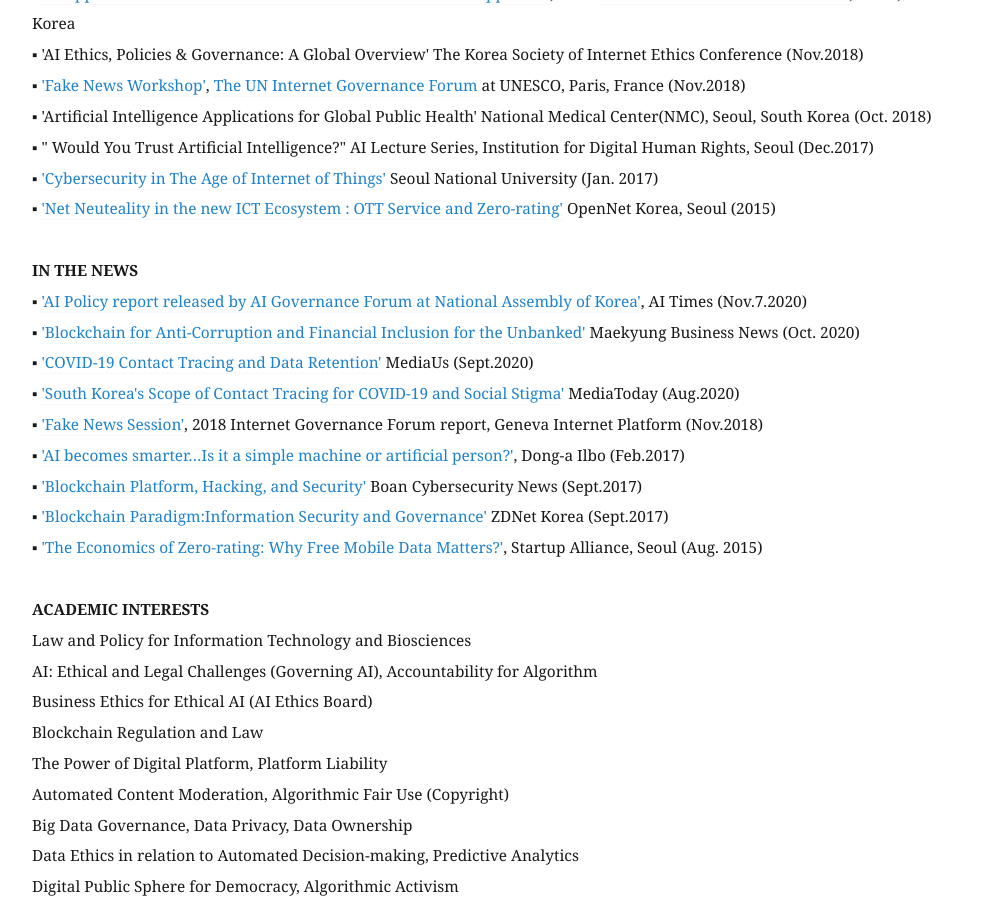
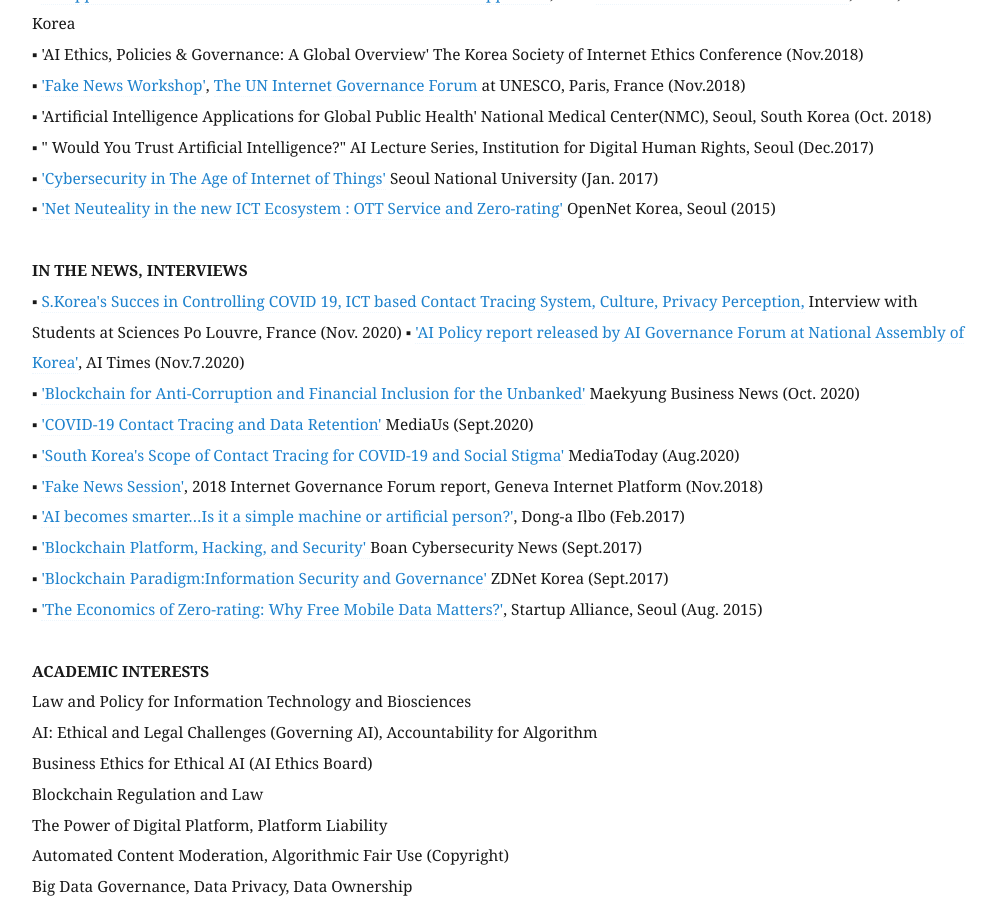
Before and after one commit to eunchangchoi/eunchangchoi.github.io, a Jekyll site: the page built from index.md, in a window 1280 px wide and 900 px high, scrolled down 3685 px. Shown: the whole window, without its empty margins (68-1065 px from the left). Built offline with Jekyll 4.4.1, drawn with Linux system fonts in a browser that asks for light colours.

Commit message:
Update index.md

```diff
--- a/index.md
+++ b/index.md
@@ -79,7 +79,8 @@
 ▪ <a href= "https://www.cis.snu.ac.kr/sub2/2_2_6_3.php?mode=view&number=223&page=1&b_name=meet1_3">'Cybersecurity in The Age of Internet of Things'</a> Seoul National University (Jan. 2017)<br>
 ▪ <a href="https://opennet.or.kr/wp-content/uploads/2015/08/발표자료-Net-Neutrality-OTT-Zero-ratinghandout-2015812-.pdf">'Net Neuteality in the new ICT Ecosystem : OTT Service and Zero-rating'</a> OpenNet Korea, Seoul (2015) <br>
   <br>
- <strong> IN THE NEWS </strong> <br>
+ <strong> IN THE NEWS, INTERVIEWS</strong> <br>
+▪ <a href="https://soundcloud.com/zion-lee-310060380/digikorea"> S.Korea's Succes in Controlling COVID 19, ICT based Contact Tracing System, Culture, Privacy Perception,</a> Interview with Students at Sciences Po Louvre, France (Nov. 2020)
 ▪ <a href="http://www.aitimes.com/news/articleView.html?idxno=133368"> 'AI Policy report released by AI Governance Forum at National Assembly of Korea'</a>, AI Times (Nov.7.2020)<br>
 ▪ <a href="https://www.mk.co.kr/news/economy/view/2020/10/1097127/">'Blockchain for Anti-Corruption and Financial Inclusion for the Unbanked'</a> Maekyung Business News (Oct. 2020)<br>
 ▪ <a href="http://www.mediaus.co.kr/news/articleView.html?idxno=192351"> 'COVID-19 Contact Tracing and Data Retention'</a> MediaUs (Sept.2020) <br>
```
